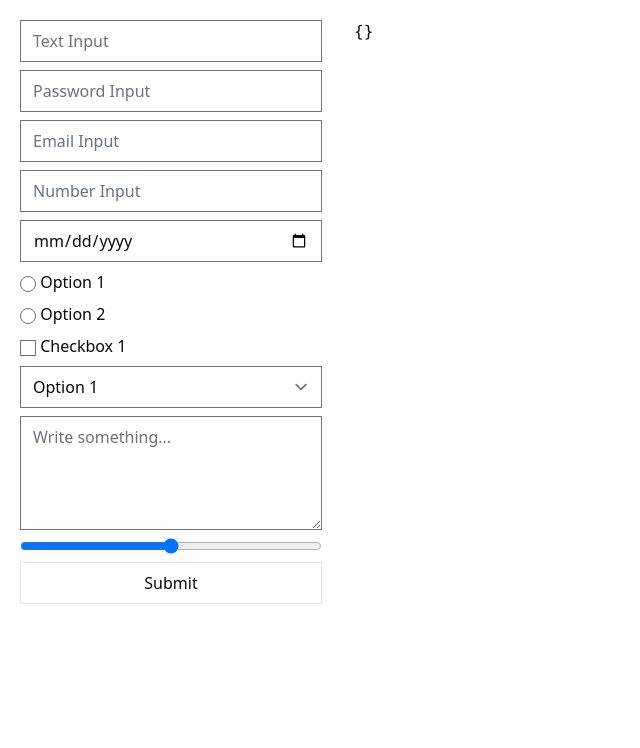
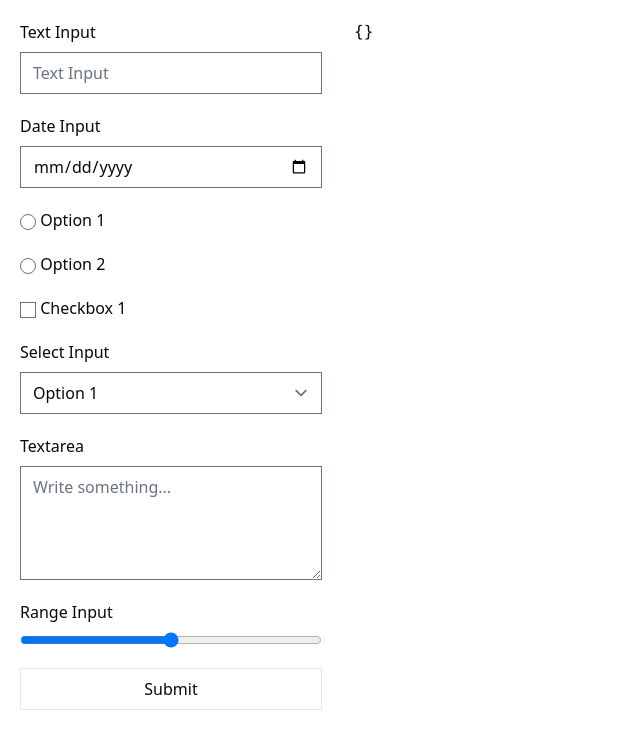
Before and after one commit to heyleydotdev/action-form, a Next.js app: page / in a window 1280 px wide. Shown: the top 748 px of the page, without its empty margins (0-640 px from the left). Built offline with nearby package versions, Linux system fonts and the light colour scheme.

Commit message:
form field

```diff
--- /dev/null
+++ b/src/app/_components/form.tsx
@@ -0,0 +1,32 @@
+import { useId } from "react"
+
+const FormFieldset: React.FC<React.FieldsetHTMLAttributes<HTMLFieldSetElement>> = (props) => (
+  <fieldset className='grid gap-y-5' {...props} />
+)
+
+interface FormFieldAttributes {
+  id: string
+  name: string
+}
+
+interface FormFieldProps {
+  name: string
+  children: ((attr: FormFieldAttributes) => React.ReactNode) | React.ReactNode
+}
+
+const FormField: React.FC<FormFieldProps> = ({ name, children }) => {
+  const id = useId()
+
+  return (
+    <div className='grid gap-y-2'>
+      {typeof children === "function"
+        ? children({
+            id,
+            name,
+          })
+        : children}
+    </div>
+  )
+}
+
+export { FormFieldset, FormField }
--- a/src/app/form.tsx
+++ b/src/app/form.tsx
@@ -1,6 +1,7 @@
 "use client"
 
 import { useActionState } from "react"
+import { FormField, FormFieldset } from "~/app/_components/form"
 import { formAction } from "~/app/actions"
 
 export default function Form() {
@@ -9,62 +10,91 @@ export default function Form() {
   return (
     <div className='grid grid-cols-[1fr_3fr] gap-8'>
       <form action={action} encType='multipart/form-data'>
-        <fieldset className='grid gap-y-2'>
-          <input type='text' name='text' placeholder='Text Input' defaultValue={state?.prevValues?.text} />
-          <input
-            type='password'
-            name='password'
-            placeholder='Password Input'
-            defaultValue={state?.prevValues?.password}
-          />
-          <input type='email' name='email' placeholder='Email Input' defaultValue={state?.prevValues?.email} />
-          <input type='number' name='number' placeholder='Number Input' defaultValue={state?.prevValues?.number} />
-          <input type='date' name='date' defaultValue={state?.prevValues?.date?.toISOString().slice(0, 10)} />
-          <label>
-            <input
-              type='radio'
-              name='radio-group'
-              value='option1'
-              defaultChecked={state?.prevValues?.["radio-group"] === "option1"}
-            />{" "}
+        <FormFieldset>
+          <FormField name='text'>
+            {(attr) => (
+              <>
+                <label htmlFor={attr.id}>Text Input</label>
+                <input type='text' placeholder='Text Input' defaultValue={state?.prevValues?.text} {...attr} />
+              </>
+            )}
+          </FormField>
+          <FormField name='date'>
+            {(attr) => (
+              <>
+                <label htmlFor={attr.id}>Date Input</label>
+                <input type='date' defaultValue={state?.prevValues?.date?.toISOString().slice(0, 10)} {...attr} />
+              </>
+            )}
+          </FormField>
+          <FormField name='radio'>
+            {(attr) => (
+              <label htmlFor={attr.id}>
+                <input type='radio' value='option1' defaultChecked={state?.prevValues?.radio === "option1"} {...attr} />{" "}
                 Option 1
               </label>
-          <label>
-            <input
-              type='radio'
-              name='radio-group'
-              value='option2'
-              defaultChecked={state?.prevValues?.["radio-group"] === "option2"}
-            />{" "}
+            )}
+          </FormField>
+          <FormField name='radio'>
+            {(attr) => (
+              <label htmlFor={attr.id}>
+                <input type='radio' value='option2' defaultChecked={state?.prevValues?.radio === "option2"} {...attr} />{" "}
                 Option 2
               </label>
-          <label>
+            )}
+          </FormField>
+          <FormField name='checkbox'>
+            {(attr) => (
+              <label htmlFor={attr.id}>
                 <input
                   type='checkbox'
-              name='checkbox'
                   value='option1'
                   defaultChecked={state?.prevValues?.checkbox === "option1"}
+                  {...attr}
                 />{" "}
                 Checkbox 1
               </label>
-          <select name='dropdown'>
+            )}
+          </FormField>
+          <FormField name='select'>
+            {(attr) => (
+              <>
+                <label htmlFor={attr.id}>Select Input</label>
+                <select defaultValue={state?.prevValues?.select} {...attr}>
                   <option value='option1'>Option 1</option>
                   <option value='option2'>Option 2</option>
                   <option value='option3'>Option 3</option>
                 </select>
+              </>
+            )}
+          </FormField>
+          <FormField name='textarea'>
+            {(attr) => (
+              <>
+                <label htmlFor={attr.id}>Textarea</label>
                 <textarea
-            name='textarea'
                   rows={4}
                   cols={30}
                   placeholder='Write something...'
                   defaultValue={state?.prevValues?.textarea}
+                  {...attr}
                 />
-          <input type='range' name='range' min='0' max='100' defaultValue={state?.prevValues?.range} />
+              </>
+            )}
+          </FormField>
+          <FormField name='range'>
+            {(attr) => (
+              <>
+                <label htmlFor={attr.id}>Range Input</label>
+                <input type='range' min='0' max='100' defaultValue={state?.prevValues?.range} {...attr} />
+              </>
+            )}
+          </FormField>
 
           <button type='submit' className='border px-4 py-2'>
             {isPending ? "..." : "Submit"}
           </button>
-        </fieldset>
+        </FormFieldset>
       </form>
 
       <pre>{JSON.stringify({ state }, undefined, 2)}</pre>
--- a/src/lib/validations.ts
+++ b/src/lib/validations.ts
@@ -2,16 +2,13 @@ import { z } from "zod"
 
 export const formSchema = z.object({
   text: z.string().min(1),
-  password: z.string().min(1),
-  email: z.string().min(1),
-  number: z.coerce.number().min(1),
   date: z
     .string()
     .date()
     .transform((s) => new Date(s)),
-  "radio-group": z.enum(["option1", "option2"]),
+  radio: z.enum(["option1", "option2"]),
   checkbox: z.enum(["option1", "option2"]),
-  dropdown: z.enum(["option1", "option2", "option3"]),
+  select: z.enum(["option1", "option2", "option3"]),
   textarea: z.string().min(1),
   range: z.coerce.number().min(0).max(100),
 })
```
Lines whose indentation alone changed are shown as unchanged.
